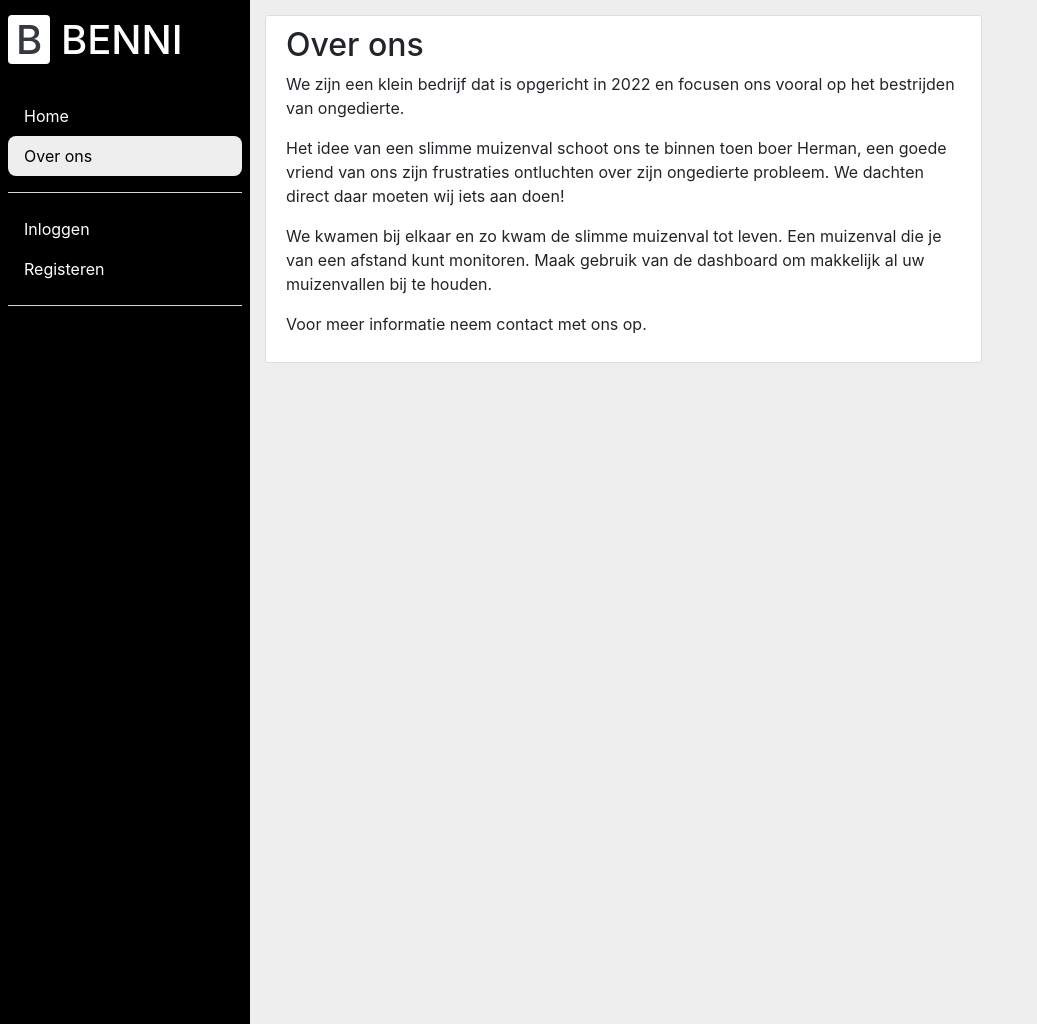
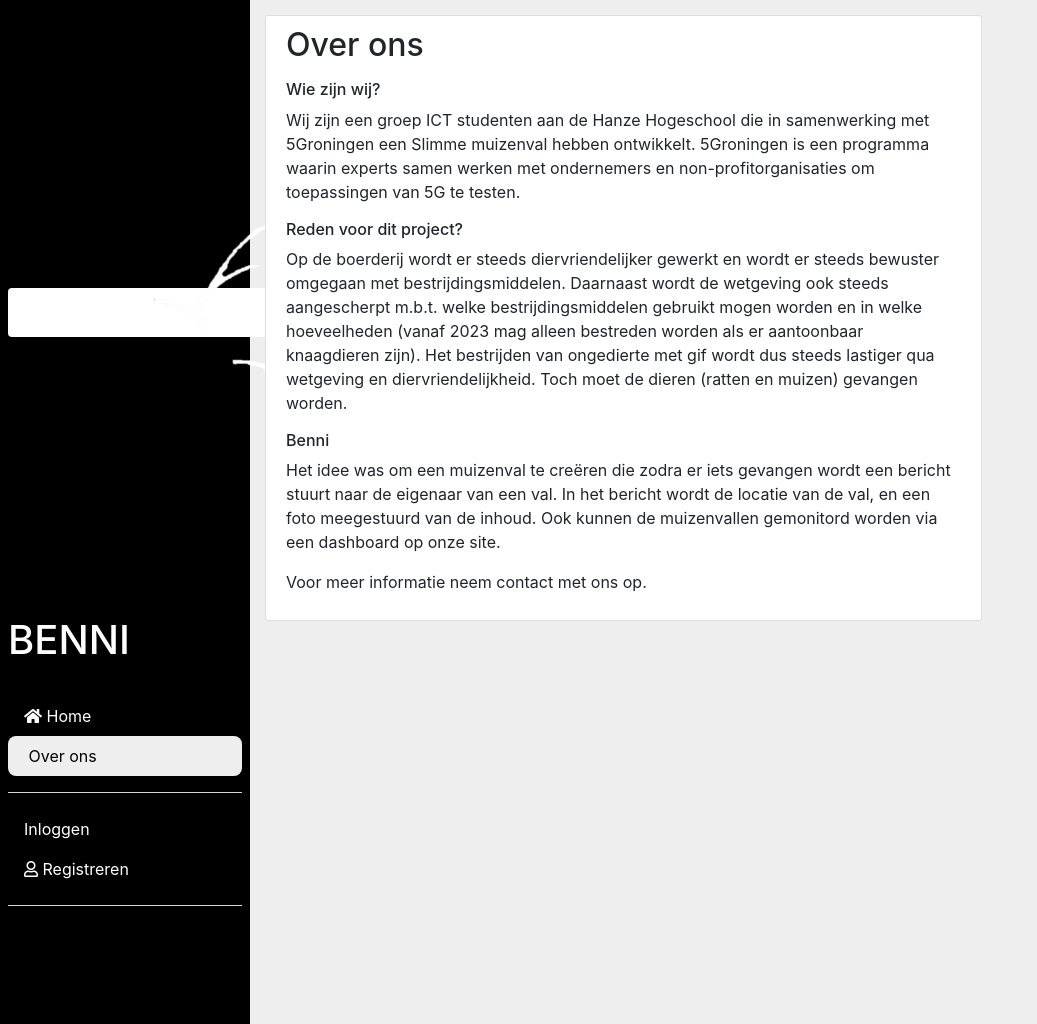
Before and after one commit to friedelschoen/iot-project, a Flask app: page /about in a window 1280 px wide. Shown: the whole page, without its empty margins (0-1037 px from the left). Run offline with Flask 2, Linux system fonts and the light colour scheme; some libraries are stand-ins or nearby versions.

Commit message:
New layout

```diff
--- a/server/routes.py
+++ b/server/routes.py
@@ -83,7 +83,7 @@ def about():
 
 """ home.html route """
 @app.route("/home")
-def about():
+def home():
     return render_template('home.html', title='Home')
 
 """ register.html route """
--- a/server/templates/about.html
+++ b/server/templates/about.html
@@ -4,16 +4,23 @@
     <div class="media-body">
         <h2>Over ons</h2>
         <p>
-            We zijn een klein bedrijf dat is opgericht in 2022 en focusen ons vooral op het bestrijden van ongedierte.
-        </p>
-        <p>
-            Het idee van een slimme muizenval schoot ons te binnen toen boer Herman, een goede vriend van ons zijn frustraties
-            ontluchten over zijn ongedierte probleem. We dachten direct daar moeten wij iets aan doen!
+        <h6>Wie zijn wij?</h6>
+            Wij zijn een groep ICT studenten aan de Hanze Hogeschool die in samenwerking met 5Groningen een Slimme muizenval hebben ontwikkelt. 5Groningen is een programma waarin experts samen werken met ondernemers en non-profitorganisaties om toepassingen van 5G te testen.
 
         </p>
         <p>
-            We kwamen bij elkaar en zo kwam de slimme muizenval tot leven. Een muizenval die je van een afstand kunt monitoren.
-            Maak gebruik van de dashboard om makkelijk al uw muizenvallen bij te houden.
+        <h6>Reden voor dit project?</h6>
+        Op de boerderij wordt er steeds diervriendelijker gewerkt en wordt er steeds bewuster omgegaan met bestrijdingsmiddelen.
+        Daarnaast wordt de wetgeving ook steeds aangescherpt m.b.t. welke bestrijdingsmiddelen gebruikt mogen worden en in welke hoeveelheden (vanaf 2023 mag alleen bestreden worden als er aantoonbaar knaagdieren zijn).
+        Het bestrijden van ongedierte met gif wordt dus steeds lastiger qua wetgeving en diervriendelijkheid.
+        Toch moet de dieren (ratten en muizen) gevangen worden.
+
+        </p>
+        <p>
+        <h6>Benni</h6>
+        Het idee was om een muizenval te creëren die zodra er iets gevangen wordt een bericht stuurt naar de eigenaar van een val.
+        In het bericht wordt de locatie van de val, en een foto meegestuurd van de inhoud.
+        Ook kunnen de muizenvallen gemonitord worden via een dashboard op onze site.
         </p>
         <p>
             Voor meer informatie neem contact met ons op.
--- a/server/templates/layout.html
+++ b/server/templates/layout.html
@@ -19,6 +19,11 @@
         integrity="sha384-Gn5384xqQ1aoWXA+058RXPxPg6fy4IWvTNh0E263XmFcJlSAwiGgFAW/dAiS6JXm" crossorigin="anonymous">
 
     <link rel="stylesheet" type="text/css" href="{{ url_for('static', filename='main.css') }}">
+
+ <!-- Bootstrap CSS-->
+ <link href="https://cdnjs.cloudflare.com/ajax/libs/font-awesome/5.13.0/css/all.min.css" rel="stylesheet">
+ <link rel="stylesheet" href="style.css" />
+ <link rel="stylesheet" href="https://pro.fontawesome.com/releases/v5.10.0/css/all.css" />
 
     <!-- Google Font: Source Sans Pro, Source Code Pro -->
     <link rel="preconnect" href="https://fonts.googleapis.com">
@@ -63,30 +68,31 @@
     <div class="main-container d-flex">
         <div class="sidebar" id="side_nav">
           <div class="header-box px-2 pt-3 pb-4">
-              <h1 class="fs-4"><span class="bg-white text-dark rounded shadow px-2 me-2">B</span> <span class="text-white">BENNI</span></h1>
+              <h1 class="fs-4"><span class="bg-white text-dark rounded shadow px-2 me-2"><img src="logo.png" alt="logo"></span> <span class="text-white">BENNI</span></h1>
 
           </div>
 
           <ul class="list-unstyled px-2">
+        <li class=""><a href="#" class="text-decoration-none px-3 py-2 d-block"><i class="fas fa-home"></i> Home</a></li>
         {% if current_user.is_authenticated %}
-          <li class=""><a href="{{ url_for('traps') }}" class="text-decoration-none px-3 py-2 d-block"><i class="far fa-tachometer-alt"></i>Dashboard</a></li>
-          <li class=""><a href="{{ url_for('trap_connect') }}" class="text-decoration-none px-3 py-2 d-block"><i class="far fa-plug"></i>Koppel een val</a></li>
-          <li class=""><a href="{{ url_for('contact') }}" class="text-decoration-none px-3 py-2 d-block"><i class="far fa-address-book"></i>Contact opnemen</a></li>
+          <li class=""><a href="{{ url_for('traps') }}" class="text-decoration-none px-3 py-2 d-block"><i class="far fa-tachometer-alt"></i> Dashboard</a></li>
+          <li class=""><a href="{{ url_for('trap_connect') }}" class="text-decoration-none px-3 py-2 d-block"><i class="far fa-plug"></i> Koppel een val</a></li>
+          <li class=""><a href="{{ url_for('contact') }}" class="text-decoration-none px-3 py-2 d-block"><i class="far fa-address-book"></i> Contact opnemen</a></li>
         {% endif %}
 
-        <li class=""><a href="#" class="text-decoration-none px-3 py-2 d-block"><i class="far fa-map-marker-question"></i>Home</a></li>
-          <li class=""><a href="{{ url_for('about') }}" class="text-decoration-none px-3 py-2 d-block"><i class="far fa-map-marker-question"></i>Over ons</a></li>
+
+          <li class=""><a href="{{ url_for('about') }}" class="text-decoration-none px-3 py-2 d-block"><i class="far fa-map-marker-question"></i> Over ons</a></li>
 
           </ul>
           <hr class="h-color mx-2">
 
           <ul class="list-unstyled px-2">
         {% if current_user.is_authenticated %}
-          <li class=""><a href="{{ url_for('account') }}" class="text-decoration-none px-3 py-2 d-block"><i class="far fa-cogs"></i>Instellingen</a></li>
-          <li class=""><a href="{{ url_for('logout') }}" class="text-decoration-none px-3 py-2 d-block"><i class="fas fa-sign-out"></i>Uitloggen</a></li>
+
+          <li class=""><a href="{{ url_for('logout') }}" class="text-decoration-none px-3 py-2 d-block"><i class="fas fa-sign-out"></i> Uitloggen</a></li>
         {% else %}
         <li class=""><a href="{{ url_for('login') }}" class="text-decoration-none px-3 py-2 d-block"><i class="fas fa-sign-out"></i>Inloggen</a></li>
-        <li class=""><a href="{{ url_for('register') }}" class="text-decoration-none px-3 py-2 d-block"><i class="fas fa-sign-out"></i>Registeren</a></li>
+        <li class=""><a href="{{ url_for('register') }}" class="text-decoration-none px-3 py-2 d-block"><i class="far fa-user"></i> Registreren</a></li>
         {% endif %}
         </ul>
         <hr class="h-color mx-2">
```
Also changed, not shown: logo.png (added), server/static/logo_pics/transparantlogo.png (added).
